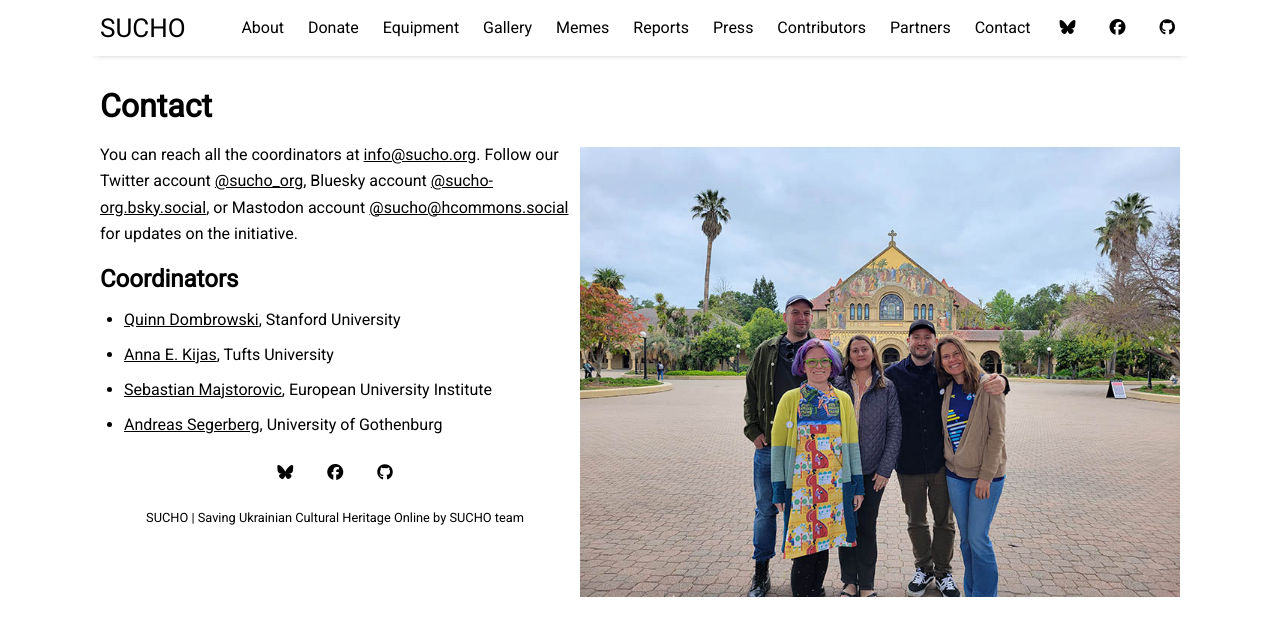
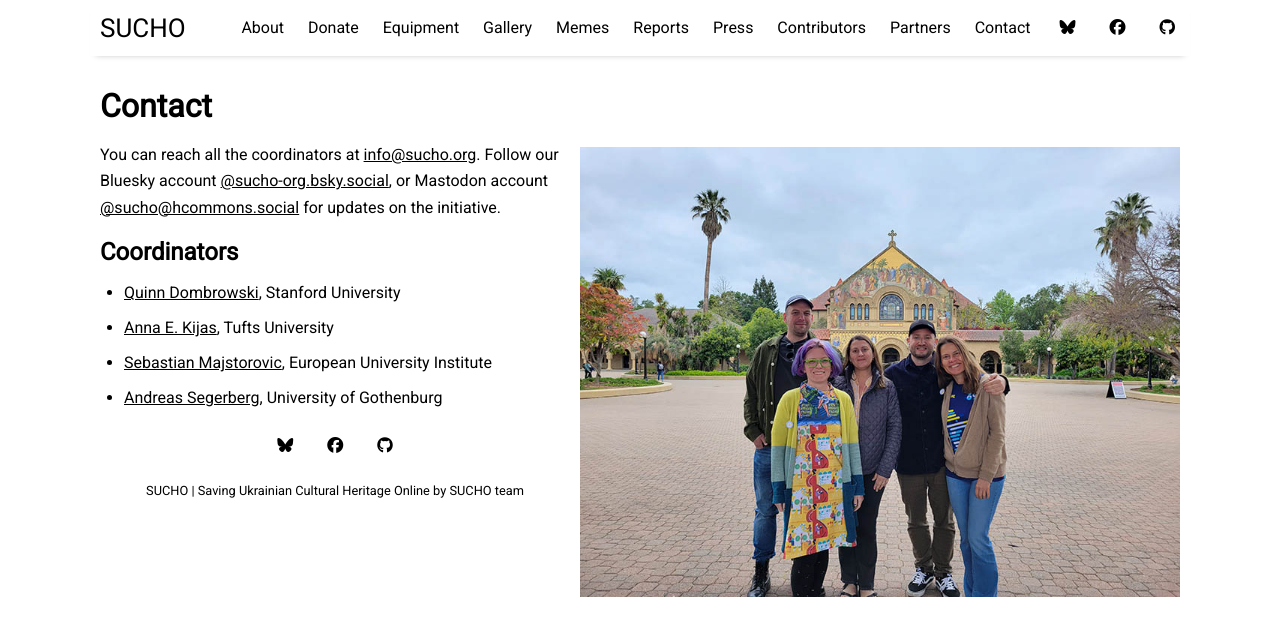
Before and after one commit to sucho-archiving/sucho-archiving.github.io, a Jekyll site: the page built from pages/contact.md, in a window 1280 px wide. Shown: the top 636 px of the page. Built offline with Jekyll 4.4.1, drawn with Linux system fonts in a browser that asks for light colours.

Commit message:
removed twitter account

```diff
--- a/pages/contact.md
+++ b/pages/contact.md
@@ -8,7 +8,7 @@
 
 <img src="/assets/images/sucho_coordinators.jpg" style="float:right;" />
 
-You can reach all the coordinators at [info@sucho.org](mailto:info@sucho.org). Follow our Twitter account [@sucho_org](https://twitter.com/sucho_org), Bluesky account [@sucho-org.bsky.social](https://bsky.app/profile/sucho-org.bsky.social), or Mastodon account [@sucho@hcommons.social](https://hcommons.social/@sucho) for updates on the initiative.
+You can reach all the coordinators at [info@sucho.org](mailto:info@sucho.org). Follow our Bluesky account [@sucho-org.bsky.social](https://bsky.app/profile/sucho-org.bsky.social), or Mastodon account [@sucho@hcommons.social](https://hcommons.social/@sucho) for updates on the initiative.
 
 ## Coordinators
 - [Quinn Dombrowski](https://bsky.app/quinnanya.me), Stanford University
```
